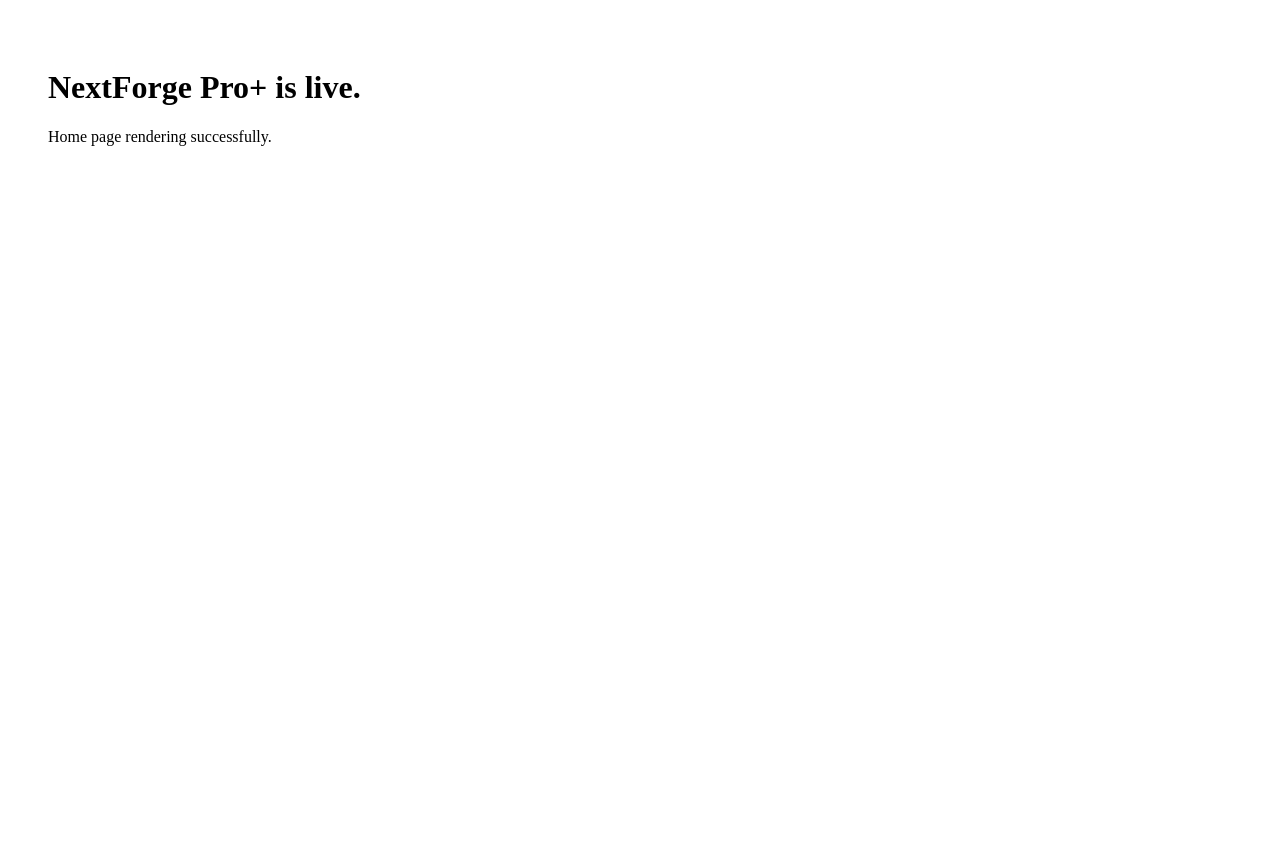
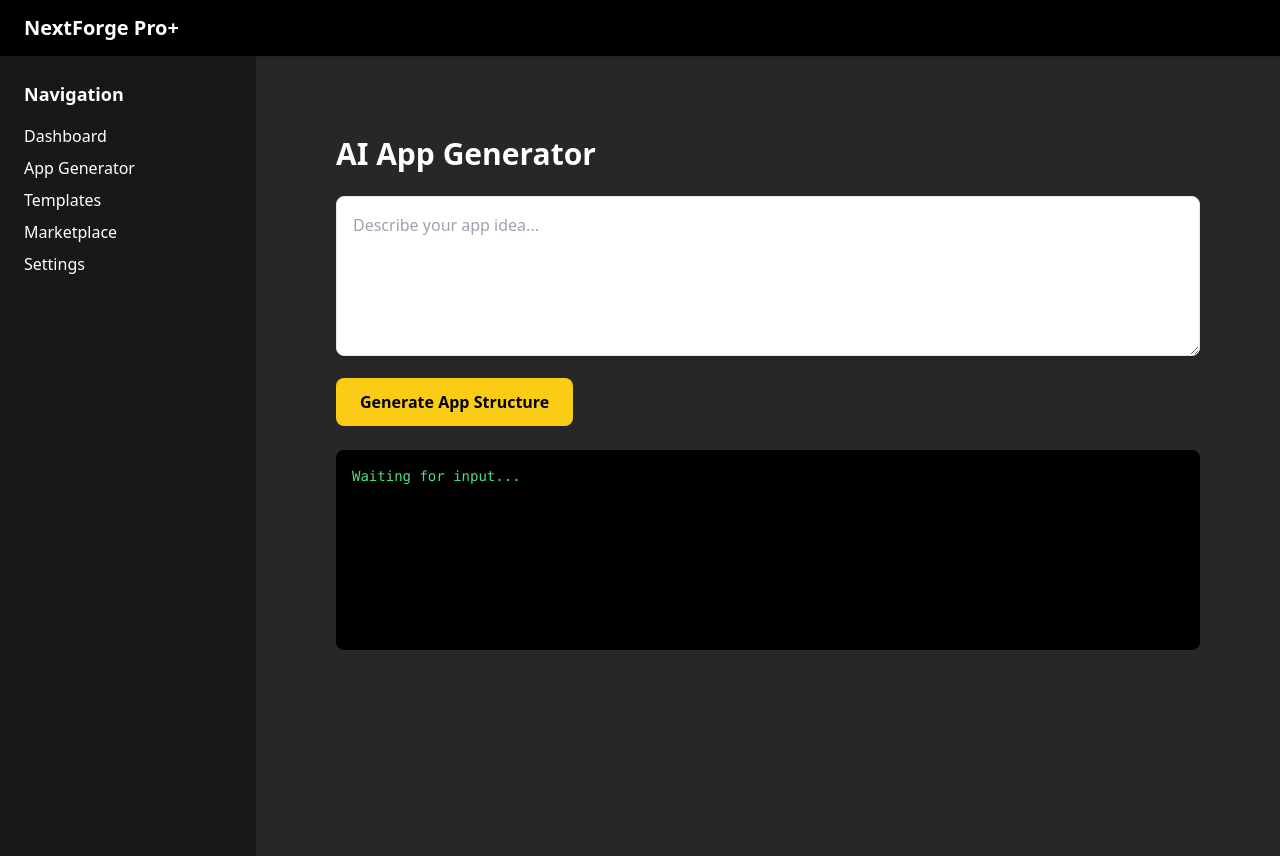
Before and after one commit to nextwaveaisuite/nextforge-proplus, a Next.js app: page / in a window 1280 px wide. Before the commit the page ends 800 px from the top, so only its background shows below. Built offline with nearby package versions, Linux system fonts and the light colour scheme.

Commit message:
Add files via upload

```diff
--- /dev/null
+++ b/src/app/components/GeneratorUI.tsx
@@ -0,0 +1,35 @@
+"use client";
+import { useState } from "react";
+
+export default function GeneratorUI() {
+  const [idea, setIdea] = useState("");
+  const [output, setOutput] = useState("Waiting for input...");
+
+  async function generate() {
+    setOutput("Generating...");
+    const res = await fetch("/api/generate?idea=" + encodeURIComponent(idea));
+    const data = await res.json();
+    setOutput(JSON.stringify(data, null, 2));
+  }
+
+  return (
+    <div className="p-10 w-full">
+      <h2 className="text-3xl font-bold mb-6">AI App Generator</h2>
+      <textarea
+        className="w-full h-40 p-4 border rounded-lg shadow"
+        placeholder="Describe your app idea..."
+        value={idea}
+        onChange={(e) => setIdea(e.target.value)}
+      />
+      <button
+        onClick={generate}
+        className="mt-4 px-6 py-3 bg-yellow-400 text-black font-semibold rounded-lg"
+      >
+        Generate App Structure
+      </button>
+      <pre className="mt-6 p-4 bg-black text-green-400 text-sm rounded-lg min-h-[200px]">
+        {output}
+      </pre>
+    </div>
+  );
+}
--- /dev/null
+++ b/src/app/components/Navbar.tsx
@@ -0,0 +1,7 @@
+export default function Navbar() {
+  return (
+    <nav className="w-full h-14 bg-black text-white flex items-center px-6 shadow-md">
+      <h1 className="text-xl font-bold">NextForge Pro+</h1>
+    </nav>
+  );
+}
--- /dev/null
+++ b/src/app/components/Sidebar.tsx
@@ -0,0 +1,14 @@
+export default function Sidebar() {
+  return (
+    <aside className="w-64 bg-zinc-900 text-white h-screen p-6 space-y-4">
+      <h2 className="text-lg font-semibold mb-4">Navigation</h2>
+      <ul className="space-y-2">
+        <li className="hover:text-yellow-300 cursor-pointer">Dashboard</li>
+        <li className="hover:text-yellow-300 cursor-pointer">App Generator</li>
+        <li className="hover:text-yellow-300 cursor-pointer">Templates</li>
+        <li className="hover:text-yellow-300 cursor-pointer">Marketplace</li>
+        <li className="hover:text-yellow-300 cursor-pointer">Settings</li>
+      </ul>
+    </aside>
+  );
+}
--- a/src/app/globals.css
+++ b/src/app/globals.css
@@ -1,6 +1,7 @@
+@tailwind base;
+@tailwind components;
+@tailwind utilities;
+
 body {
   margin: 0;
-  padding: 0;
-  font-family: sans-serif;
-  background: #f7f7f7;
 }
--- a/src/app/layout.tsx
+++ b/src/app/layout.tsx
@@ -1,14 +1,17 @@
-import type { ReactNode } from "react";
+import "./globals.css";
+import Navbar from "./components/Navbar";
+import Sidebar from "./components/Sidebar";
 
-export const metadata = {
-  title: "NextForge Pro+",
-  description: "AI-powered app and website generator",
-};
-
-export default function RootLayout({ children }: { children: ReactNode }) {
+export default function RootLayout({ children }) {
   return (
     <html lang="en">
-      <body>{children}</body>
+      <body className="bg-zinc-800 text-white">
+        <Navbar />
+        <div className="flex">
+          <Sidebar />
+          <main className="flex-1">{children}</main>
+        </div>
+      </body>
     </html>
   );
 }
--- a/src/app/page.tsx
+++ b/src/app/page.tsx
@@ -1,8 +1,9 @@
+import GeneratorUI from "./components/GeneratorUI";
+
 export default function Page() {
   return (
-    <main style={{ padding: 40 }}>
-      <h1 style={{ fontSize: 32 }}>NextForge Pro+ is live.</h1>
-      <p>Home page rendering successfully.</p>
-    </main>
+    <div className="p-10">
+      <GeneratorUI />
+    </div>
   );
 }
```
